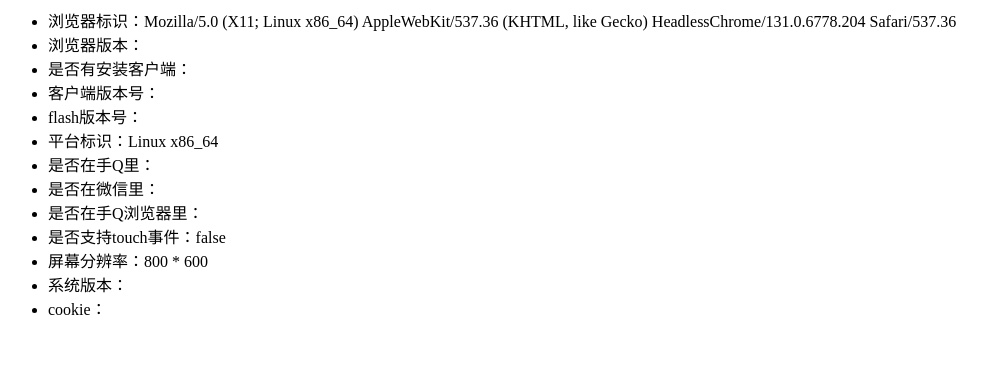
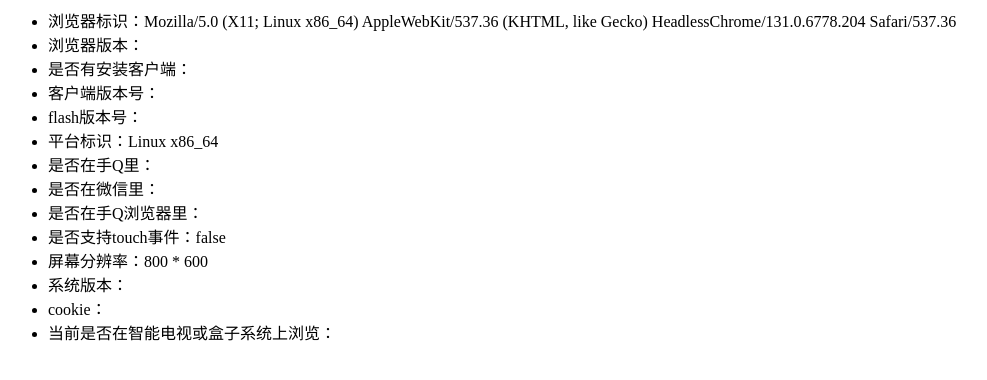
Before and after one commit to ysbcc/weblab, a plain HTML site: page clientinfo.html in a window 1280 px wide. Shown: the whole page, without its empty margins (0-987 px from the left). Drawn offline with Linux system fonts and the light colour scheme; a script that the page names is missing.

Commit message:
Update clientinfo.html

```diff
--- a/clientinfo.html
+++ b/clientinfo.html
@@ -39,7 +39,7 @@
 			<li>屏幕分辨率：<script>document.write(screen.width + ' * ' + screen.height);</script></li>
 			<li>系统版本：<script>document.write(tvp.$.os.version);</script></li>
 			<li>cookie：<script>document.write(document.cookie);</script></li>
-			<!-- <li>当前是否在智能电视或盒子系统上浏览：<script>document.write(isTv());</script></li> -->
+			<li>当前是否在智能电视或盒子系统上浏览：<script>document.write(isTv());</script></li>
 		</ul>
 	</body>
 </html>
```
